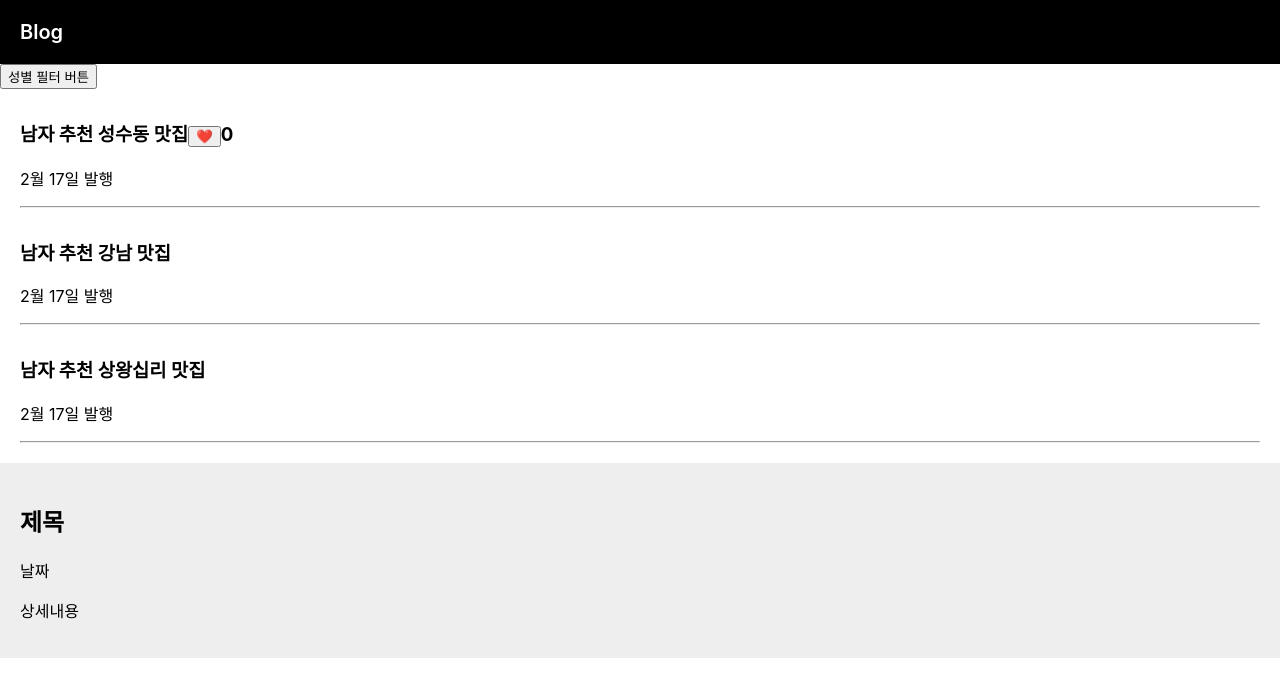
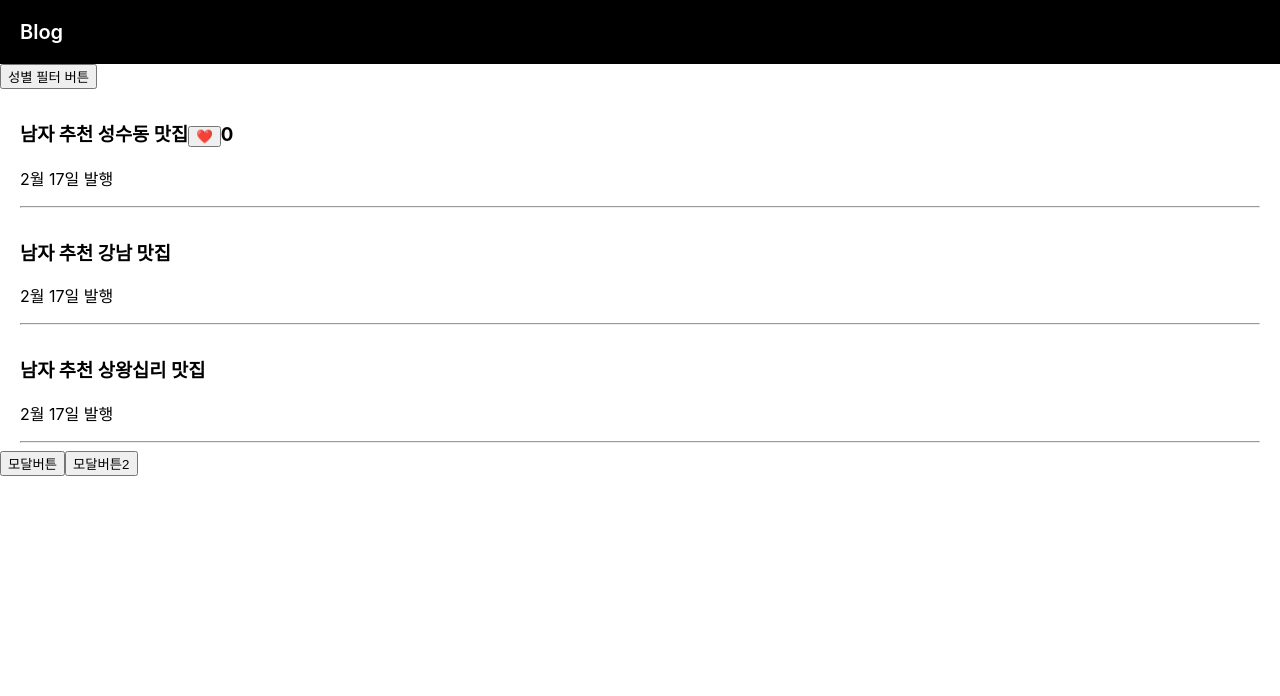
Before and after one commit to swoosh0723/egg, a React (Create React App) app: page / in a window 1280 px wide. Shown: the top 696 px of the page. Built offline with nearby package versions, Linux system fonts and the light colour scheme.

Commit message:
[STUDY-#7] 모달UI 생성, useState 사용법, ! 느낌표 기호

```diff
--- a/src/App.css
+++ b/src/App.css
@@ -19,4 +19,5 @@
   margin-top : 20px;
   padding : 20px;
   background : #eee;
+  text-align: center;;
 }
--- a/src/App.js
+++ b/src/App.js
@@ -11,6 +11,16 @@ function App() {
     "남자 추천 강남 맛집",
     "남자 추천 상왕십리 맛집",
   ]);
+
+  let [modal, modalChange] = useState(false);
+
+  function openModal() {
+    if (modal == false) {
+      modalChange(true)
+    } else {
+      modalChange(false);
+    }
+  }
 
   function titleChangeGender() {
 
@@ -69,13 +79,43 @@ function App() {
         <hr />
       </div>
 
-      <div className="list">
+      <div
+        onClick={() => { modalChange(true) }}
+        className="list"
+      >
         <h3>{title[2]}</h3>
         <p>2월 17일 발행</p>
         <hr />
       </div>
 
-      <Modal></Modal>
+      <button
+        onClick={openModal}
+      >
+        모달버튼
+      </button>
+
+      <button
+        onClick={() => { modalChange(!modal) }}
+      >
+        모달버튼2
+      </button>
+
+      {/*
+        javascript 사용하려면 사용하면 된다
+        if문은 인식 못한다
+
+        1 < 3 ? console.log('true') : console.log('false')
+
+        1 < 3 if문의 조건식
+        ? console.log('true') 실행할 코드
+        : console.log('false') else 실행할 코드
+
+        리액트의 관습 null
+      */}
+      {
+        modal === true ? <Modal></Modal> : null
+      }
+
     </div>
   );
 }
```
